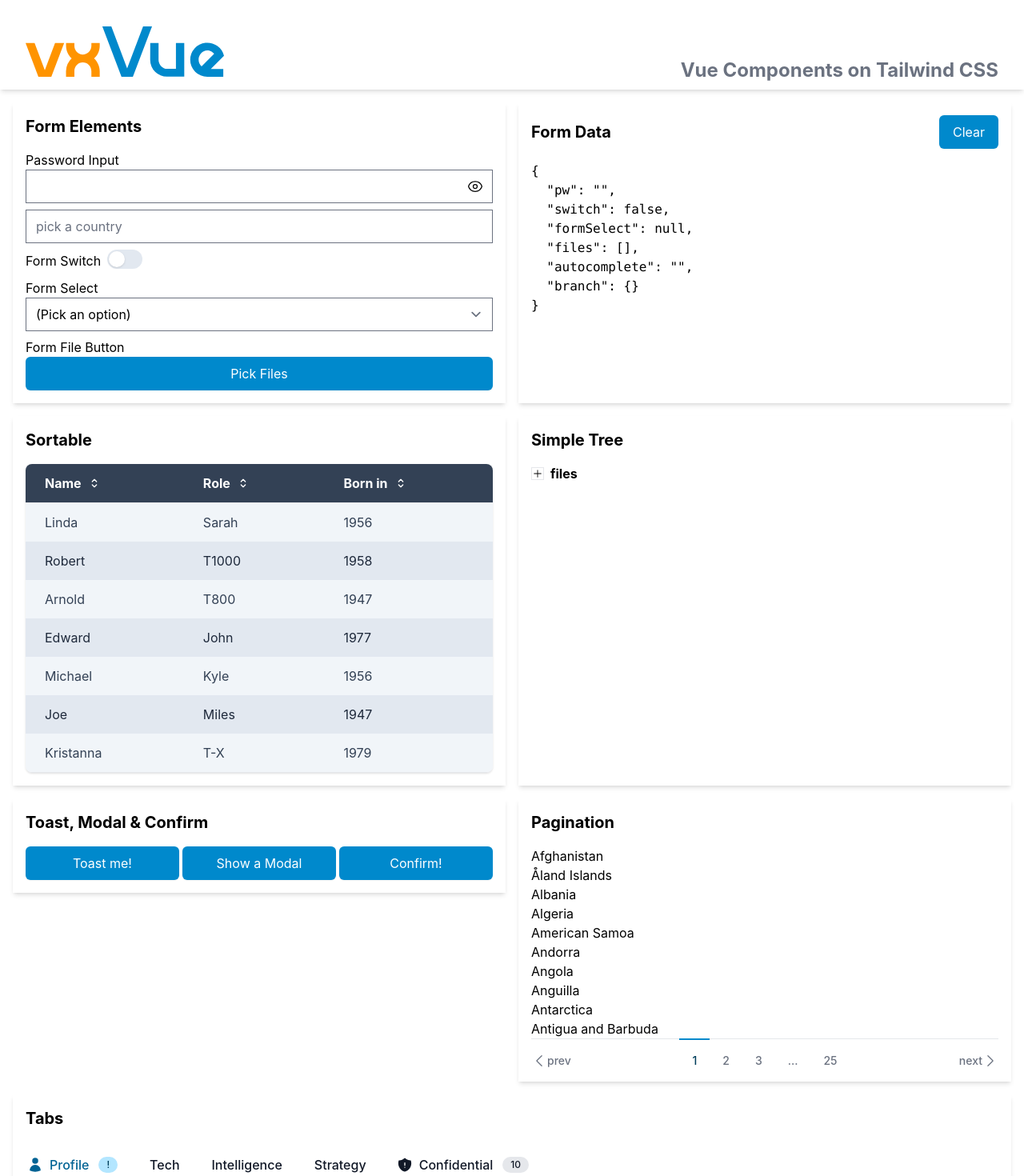
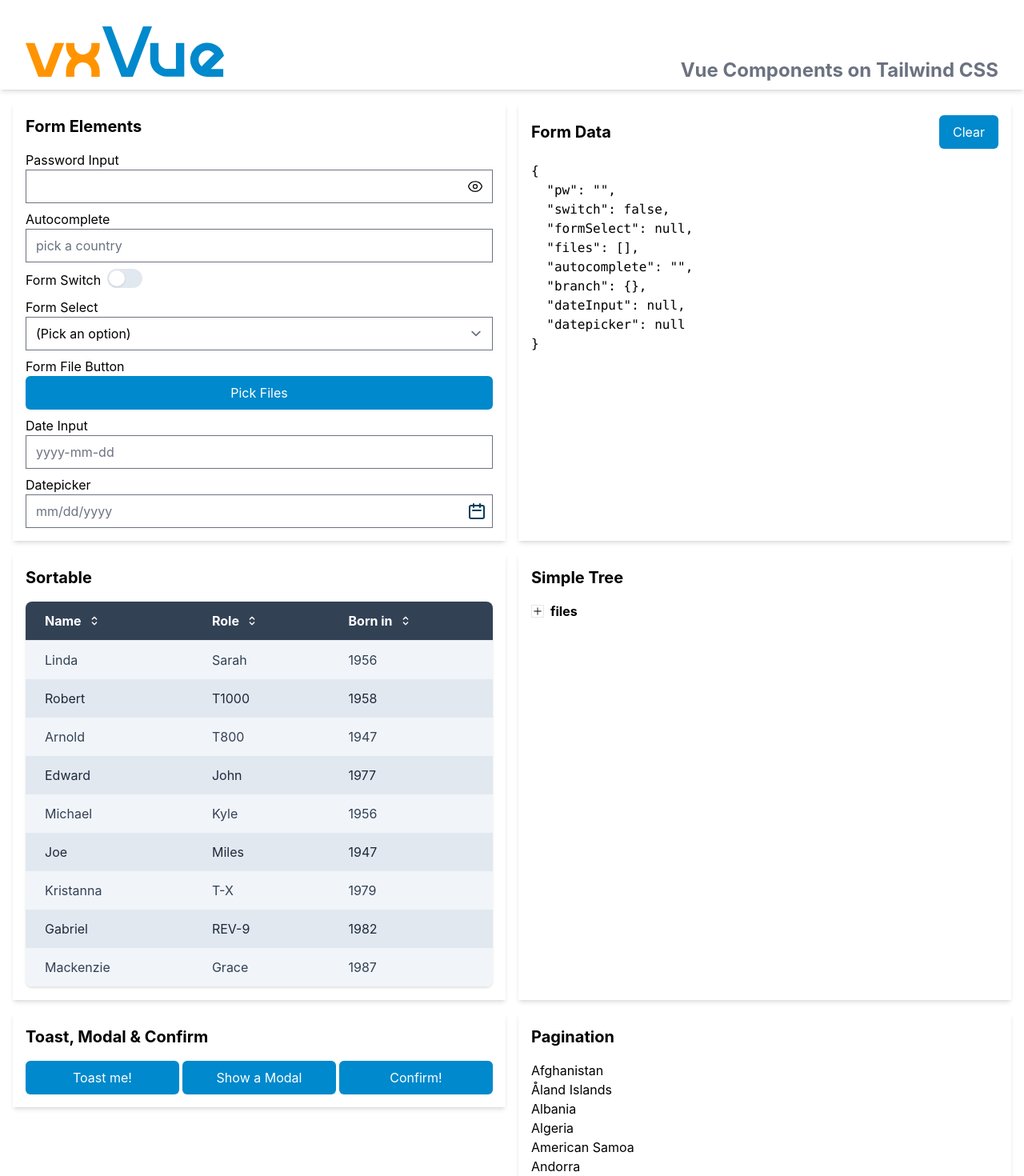
Before and after one commit to Vectrex/vxVue, a Vue app: page / in a window 1280 px wide. Shown: the top 1470 px of the page at 80% size. Built offline with nearby package versions, Linux system fonts and the light colour scheme.

Commit message:
Added date-input and datepicker example

```diff
--- a/src/App.vue
+++ b/src/App.vue
@@ -11,11 +11,13 @@
   import Pagination from "./components/pagination.vue"
   import Modal from "./components/modal.vue"
   import SimpleTree from "./components/simple-tree.vue"
+  import DateInput from "./components/date-input.vue"
+  import Datepicker from "./components/datepicker.vue"
   import { XMarkIcon, UserIcon, ShieldExclamationIcon } from "@heroicons/vue/24/solid"
 
   import { computed, ref } from "vue"
 
-  const form = ref({ pw: '', switch: false, formSelect: null, files: [], autocomplete: '', branch: {} })
+  const form = ref({ pw: '', switch: false, formSelect: null, files: [], autocomplete: '', branch: {}, dateInput: null, datepicker: null })
   const tabs = ref({
     items: [
       { name: 'Profile', badge: '!', icon: UserIcon },
@@ -35,6 +37,8 @@
       { key: 5, name: 'Michael', role: 'Kyle', yob: 1956 },
       { key: 6, name: 'Joe', role: 'Miles', yob: 1947 },
       { key: 7, name: 'Kristanna', role: 'T-X', yob: 1979 },
+      { key: 8, name: 'Gabriel', role: 'REV-9', yob: 1982 },
+      { key: 9, name: 'Mackenzie', role: 'Grace', yob: 1987 },
     ],
     cols: [
       { label: 'Name', prop: 'name', sortable: true },
@@ -110,7 +114,7 @@
       toast.value.active = true
     }).catch(() => {})
   }
-  const clearFormData = () => form.value = { pw: '', switch: false, formSelect: null, files: [], autocomplete: '', branch: {} }
+  const clearFormData = () => form.value = { pw: '', switch: false, formSelect: null, files: [], autocomplete: '', branch: {}, dateInput: null, datepicker: null }
 </script>
 
 <template>
@@ -118,11 +122,11 @@
     <div class="p-4 shadow-md space-y-2">
       <h2 class="text-xl font-bold mb-4">Form Elements</h2>
       <div><label for="password-input">Password Input</label><password-input id="password-input" v-model="form.pw" class="w-full" /></div>
-      <div><autocomplete
+      <div><label for="autocomplete">Autocomplete</label><autocomplete
           :search="findItem"
           v-model="form.autocomplete"
           placeholder="pick a country"
-          @submit=""
+          id="autocomplete"
           class="w-full"
           result-item-class="py-2 px-4 cursor-pointer hover:bg-gray-200"
           result-list-class="shadow-md bg-white max-h-96 overflow-auto"
@@ -130,6 +134,8 @@
       <div class="flex space-x-2 items-center"><label for="form-switch">Form Switch</label><form-switch id="form-switch" v-model="form.switch" /></div>
       <div><label for="form-select">Form Select</label><form-select class="w-full" id="form-select" v-model="form.formSelect" :options="['Please', 'Select', 'Me']" disabled-label="(Pick an option)" /></div>
       <div><label for="form-file-button">Form File Button</label><form-file-button id="form-file-button" v-model="form.files" multiple="multiple" role="button" class="py-2 px-4 border border-transparent rounded-md shadow-sm text-white bg-vxvue hover:bg-vxvue-600 block text-center">Pick Files</form-file-button></div>
+      <div><label for="date-input">Date Input</label><date-input class="w-full" placeholder="yyyy-mm-dd" id="date-input" v-model="form.dateInput" :show-button="false" /></div>
+      <div><label for="datepicker">Datepicker</label><datepicker class="w-full" placeholder="mm/dd/yyyy" id="datepicker" v-model="form.datepicker" locale="en-US" output-format="M/D/YYYY" input-format="mm/dd/yyyy"/></div>
     </div>
 
     <div class="p-4 shadow-md space-y-2">
```
